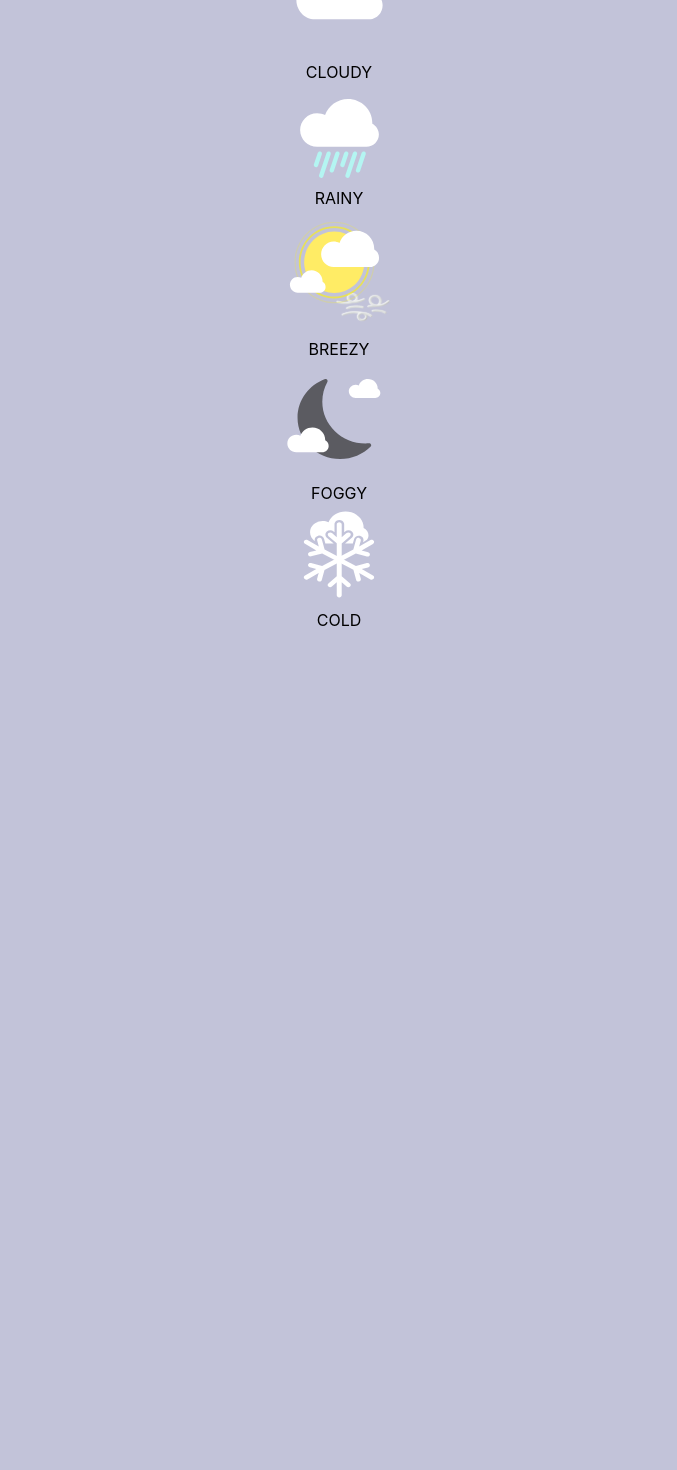
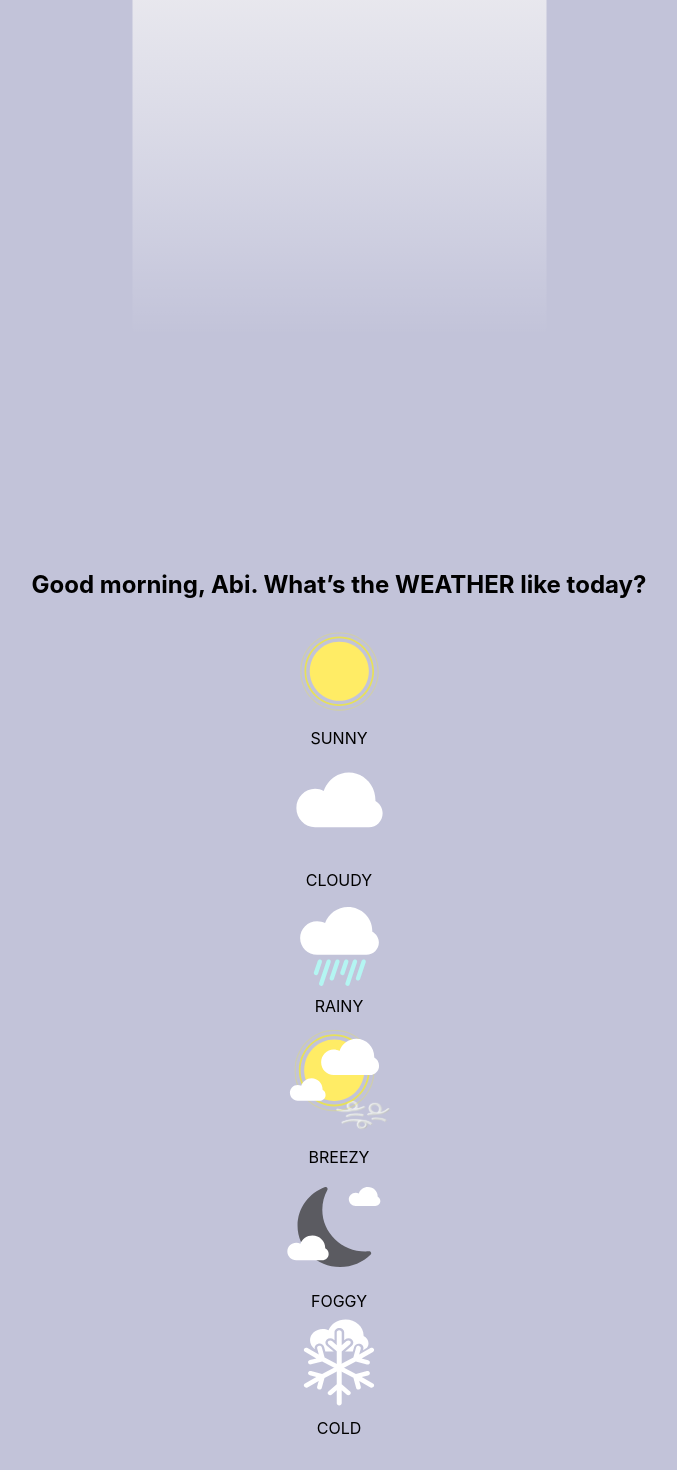
Before and after one commit to joshitanandakumar/alter-ego-app-FINAL, a React (Create React App) app: page / in a window 1280 px wide. Shown: the part 241-1711 px from the top of the page, without its empty margins (301-978 px from the left). Before the commit the page ends 903 px from the top, so only its background shows below. Built offline with nearby package versions, Linux system fonts and the light colour scheme.

Commit message:
Update WeatherScreen layout to match Figma

```diff
--- a/src/WeatherScreen.css
+++ b/src/WeatherScreen.css
@@ -1,20 +1,46 @@
 .weather-screen {
     display: flex;
-    justify-content: center;
+    flex-direction: column;
     align-items: center;
     min-height: 100vh;
-    background: #f5f5f5;
+    background: linear-gradient(to bottom, #d5d6f3 0%, #e3e4f7 100%);
     padding: 2vh 2vw;
-    box-sizing: border-box;
+    position: relative;
+    overflow: hidden;
+  }
+
+  .background-cloud {
+    position: absolute;
+    top: 0;
+    left: 0;
+    width: 100%;
+    height: auto;
+    z-index: 0;
+  }
+
+  .weather-header {
+    font-size: clamp(1.25rem, 2vw, 2rem);
+    text-align: center;
+    margin-bottom: 3vh;
+    z-index: 1;
+    color: #000;
+    font-weight: 400;
+  }
+
+  .weather-header span {
+    font-weight: 700;
+    letter-spacing: 0.1rem;
+    display: inline-block;
   }
 
   .weather-grid {
     display: grid;
     grid-template-columns: repeat(2, 1fr);
     gap: clamp(1rem, 3vw, 2rem);
-    max-width: 1000px;
+    max-width: 800px;
     width: 100%;
     padding: 2vh 2vw;
+    z-index: 1;
   }
 
   .weather-card {
@@ -45,10 +71,33 @@
     font-size: clamp(1rem, 2vw, 1.25rem);
     font-weight: 600;
     text-align: center;
-    color: #333;
+    color: #fff;
   }
 
-  /* Prevent single-column stacking */
+  .sunny {
+    background-image: url("./assets/sunnycard.svg");
+  }
+
+  .cloudy {
+    background-image: url("./assets/cloudycard.svg");
+  }
+
+  .rainy {
+    background-image: url("./assets/rainycard.svg");
+  }
+
+  .breezy {
+    background-image: url("./assets/breezycard.svg");
+  }
+
+  .foggy {
+    background-image: url("./assets/foggycard.svg");
+  }
+
+  .cold {
+    background-image: url("./assets/coldcard.svg");
+  }
+
   @media (max-width: 600px) {
     .weather-grid {
       grid-template-columns: repeat(2, 1fr);
--- a/src/WeatherScreen.js
+++ b/src/WeatherScreen.js
@@ -5,73 +5,69 @@ import HeavyShowersIcon from "./assets/heavy-showers.svg";
 import HeavySnowIcon from "./assets/heavy-snow.svg";
 import PartlyCloudyNightIcon from "./assets/partly-cloudy-night.svg";
 import Group21Icon from "./assets/group-21.svg";
+import Union from "./assets/Union.svg";
 
 const WeatherScreen = ({ onSelect }) => {
   return (
-    <div className="choose-topic">
-      <div className="div-2">
-        <div className="overlap">
-          <div className="text-wrapper-5">Weather</div>
+    <div className="weather-screen">
+      <img src={Union} alt="cloud background" className="background-cloud" />
+      <h2 className="weather-header">Good morning, Abi. What’s the <span>WEATHER</span> like today?</h2>
 
-          {/* SUNNY */}
-          <div className="rectangle"></div>
-          <img
-            src={ClearDayIcon}
-            alt="Clear Day"
-            className="clear-day-instance"
-            onClick={() => onSelect("ClearDay")}
-          />
-          <div className="text-wrapper-3">SUNNY</div>
+      <div className="weather-grid">
+        <div
+          className="weather-card sunny"
+          onClick={() => onSelect("ClearDay")}
+        >
+          <img src={ClearDayIcon} alt="Sunny" className="weather-icon" />
+          <div className="weather-label">SUNNY</div>
+        </div>
 
-          {/* CLOUDY */}
-          <div className="rectangle-3"></div>
-          <img
-            src={CloudyIcon}
-            alt="Cloudy"
-            className="cloudy-instance"
-            onClick={() => onSelect("Cloudy")}
-          />
-          <div className="text-wrapper-4">CLOUDY</div>
+        <div
+          className="weather-card cloudy"
+          onClick={() => onSelect("Cloudy")}
+        >
+          <img src={CloudyIcon} alt="Cloudy" className="weather-icon" />
+          <div className="weather-label">CLOUDY</div>
+        </div>
 
-          {/* RAINY */}
-          <div className="rectangle-4"></div>
+        <div
+          className="weather-card rainy"
+          onClick={() => onSelect("HeavyShowers")}
+        >
           <img
             src={HeavyShowersIcon}
             alt="Heavy Showers"
-            className="heavy-showers-instance"
-            onClick={() => onSelect("HeavyShowers")}
+            className="weather-icon"
           />
-          <div className="text-wrapper-7">RAINY</div>
+          <div className="weather-label">RAINY</div>
+        </div>
 
-          {/* BREEZY */}
-          <div className="rectangle-5"></div>
-          <img
-            src={Group21Icon}
-            alt="Breezy"
-            className="fast-winds-2"
-            onClick={() => onSelect("Group21")}
-          />
-          <div className="text-wrapper-9">BREEZY</div>
+        <div
+          className="weather-card breezy"
+          onClick={() => onSelect("Group21")}
+        >
+          <img src={Group21Icon} alt="Breezy" className="weather-icon" />
+          <div className="weather-label">BREEZY</div>
+        </div>
 
-          {/* FOGGY */}
-          <div className="rectangle-2"></div>
+        <div
+          className="weather-card foggy"
+          onClick={() => onSelect("PartlyCloudyNight")}
+        >
           <img
             src={PartlyCloudyNightIcon}
             alt="Foggy"
-            className="partly-cloudy-night-instance"
-            onClick={() => onSelect("PartlyCloudyNight")}
+            className="weather-icon"
           />
-          <div className="text-wrapper-8">FOGGY</div>
+          <div className="weather-label">FOGGY</div>
+        </div>
 
-          {/* COLD */}
-          <div className="group"></div>
-          <img
-            src={HeavySnowIcon}
-            alt="Heavy Snow"
-            className="heavy-snow-instance"
-            onClick={() => onSelect("HeavySnow")}
-          />
-          <div className="text-wrapper-9">COLD</div>
+        <div
+          className="weather-card cold"
+          onClick={() => onSelect("HeavySnow")}
+        >
+          <img src={HeavySnowIcon} alt="Heavy Snow" className="weather-icon" />
+          <div className="weather-label">COLD</div>
         </div>
       </div>
     </div>
```
